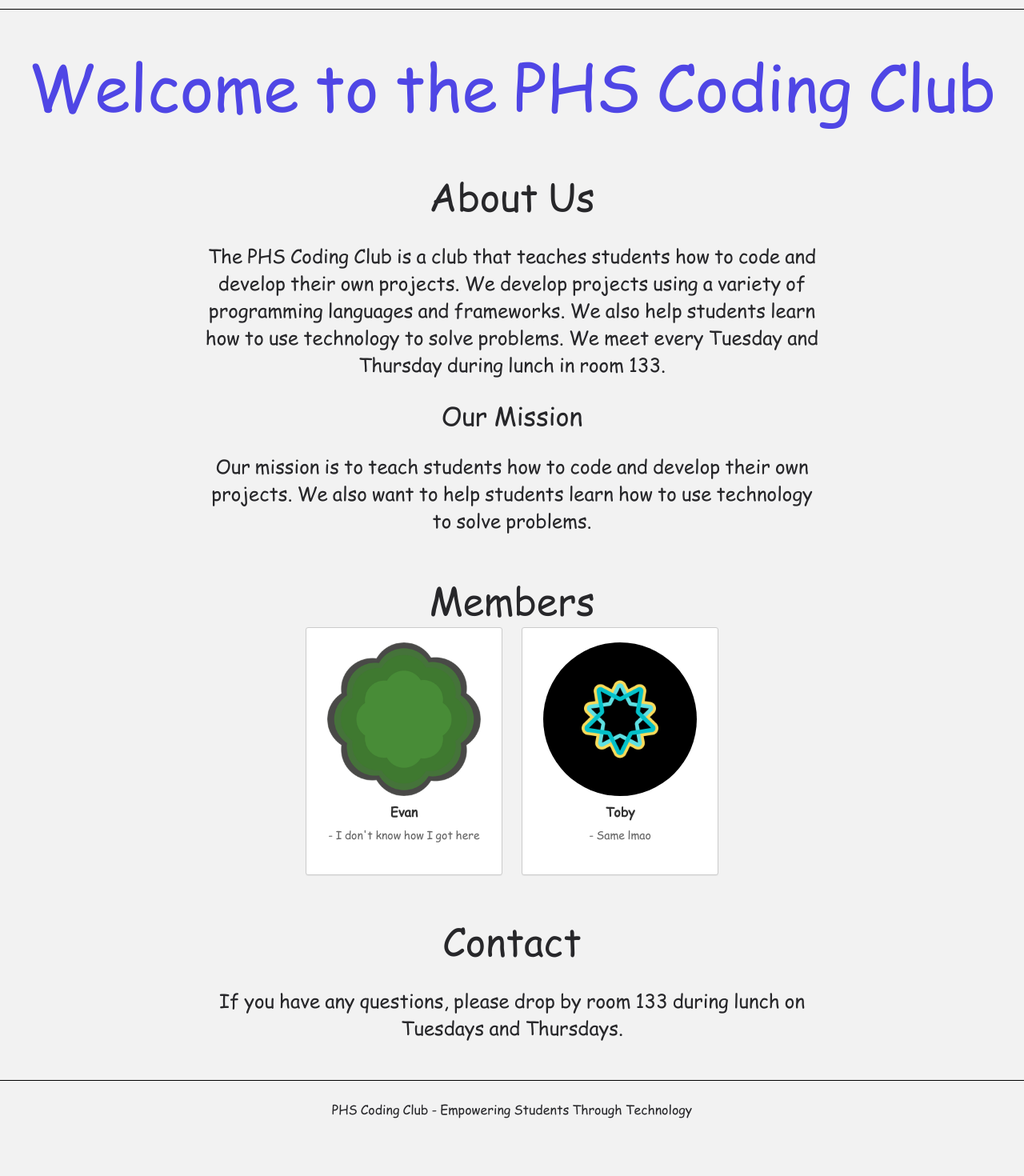
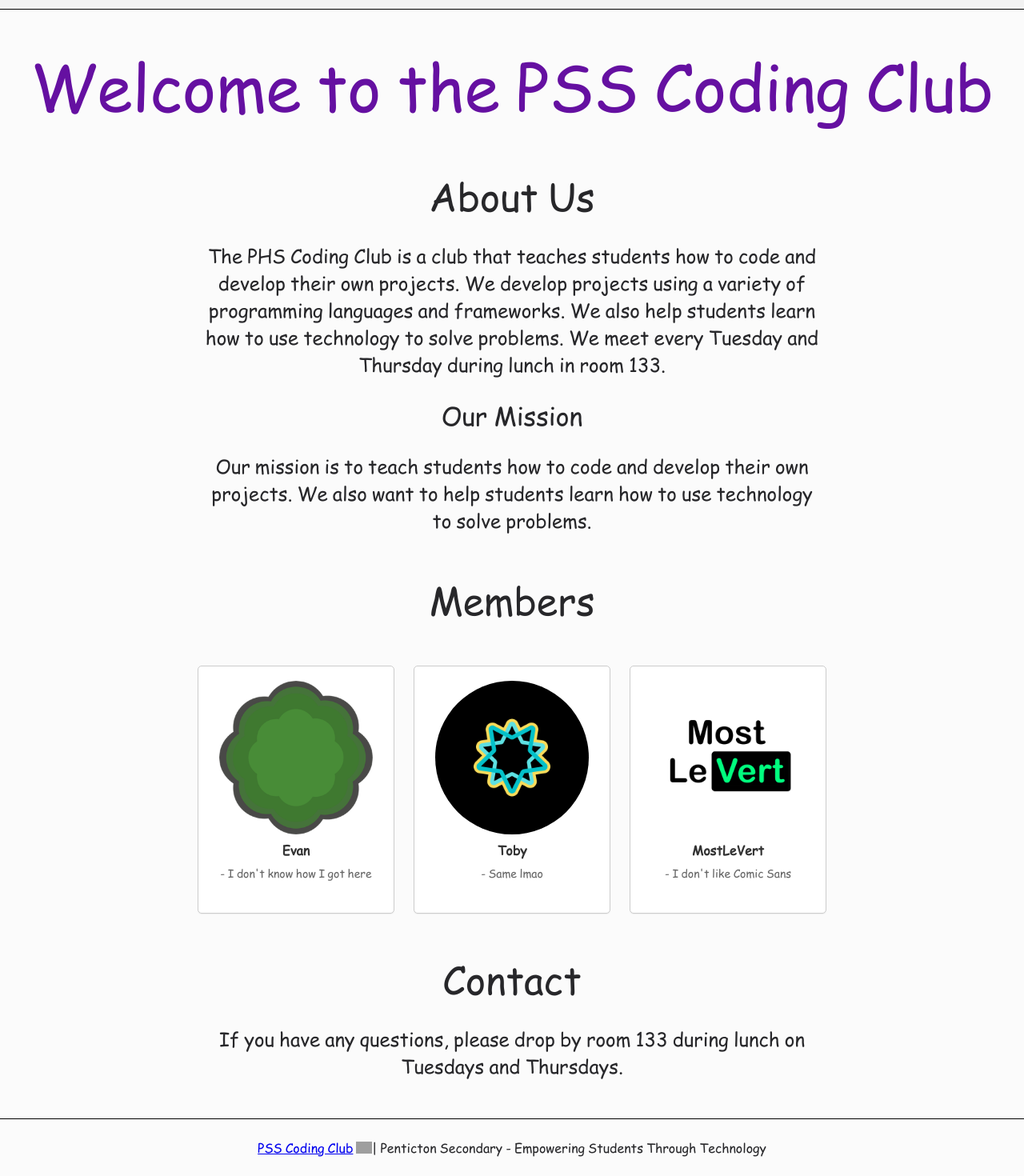
Before and after one commit to PenHigh/PenHigh.github.io, a Next.js app: page / in a window 1280 px wide. Shown: the part 78-1548 px from the top of the page at 80% size. Before the commit the page ends 1500 px from the top, so only its background shows below. Built offline with nearby package versions, Linux system fonts and the light colour scheme; grey boxes are pictures that could not be loaded.

Commit message:
Minor visual changes & add member card.
Add Github link to bottom of page, changed wording, changed colour of the text to school purple, changed border width on cards, etc.

```diff
--- a/src/components/home/Member/Member.module.css
+++ b/src/components/home/Member/Member.module.css
@@ -1,7 +1,7 @@
 .member {
   background: #fff;
-  border: 1px solid #ccc;
-  border-radius: 3px;
+  border: calc(4px/3) solid #ccc;
+  border-radius: 5px;
   box-shadow: 0 1px 1px rgba(0,0,0,.05);
   display: block;
   padding: 10px;
--- a/src/components/home/NavBar/NavBar.module.css
+++ b/src/components/home/NavBar/NavBar.module.css
@@ -22,7 +22,7 @@
   margin: 0px;
   font-size: 2.5rem;
   font-weight: 700;
-  color: #4f46e5;
+  color: #6510a1;
   text-decoration: none;
 }
 
--- a/src/components/home/NavBar/NavBar.tsx
+++ b/src/components/home/NavBar/NavBar.tsx
@@ -17,7 +17,7 @@ const NavBar = () => (
           className={styles.logo}
           href="/#"
         >
-          PHS Coding Club
+          PSS Coding Club
         </Link>
       </div>
       {/* Right Side (Links) */}
--- a/src/pages/_document.tsx
+++ b/src/pages/_document.tsx
@@ -7,7 +7,7 @@ export default function Document() {
   return (
     <Html lang="en">
       <Head>
-        <title>PHS Coding Club</title>
+        <title>PSS Coding Club</title>
         <meta charSet="utf-8" />
         <meta name="viewport" content="width=device-width, initial-scale=1" />
         <meta name="description" content="The PHS Coding Club is a club that teaches students how to code and develop their own projects." />
--- a/src/pages/index.tsx
+++ b/src/pages/index.tsx
@@ -5,6 +5,7 @@ import Member from '../components/home/Member/Member';
 import styles from '../styles/Home.module.css';
 import tobyLogo from '../public/static/members/tobycm.png';
 import evanLogo from '../public/static/members/evan.png';
+import MostLeVertLogo from '../public/static/members/MostLeVert_LogoVISUALCENTER.png';
 
 const Home = () => (
   <div>
@@ -12,7 +13,7 @@ const Home = () => (
 
     <div className={styles.title}>
       <span>
-        Welcome to the PHS Coding Club
+        Welcome to the PSS Coding Club
       </span>
     </div>
 
@@ -60,6 +61,11 @@ const Home = () => (
           image={tobyLogo}
           bio="Same lmao"
         />
+        <Member
+          name="MostLeVert"
+          image={MostLeVertLogo}
+          bio="I don't like Comic Sans"
+        />
       </div>
     </div>
 
@@ -80,7 +86,7 @@ const Home = () => (
       className={styles.footer}
     >
       <span>
-        PHS Coding Club - Empowering Students Through Technology
+        <a href="https://github.com/PenHigh/PenHigh.github.io">PSS Coding Club <img src='https://github.githubassets.com/images/modules/logos_page/GitHub-Mark.png'/></a>| Penticton Secondary - Empowering Students Through Technology
       </span>
     </div>
   </div>
--- a/src/styles/Home.module.css
+++ b/src/styles/Home.module.css
@@ -6,7 +6,7 @@
   margin-top: 8rem;
   margin-bottom: 3rem;
 
-  color: #4f46e5;
+  color: #6510a1;
   text-align: center;
 
   font-size: 5rem;
@@ -47,7 +47,7 @@
   justify-content: center;
   align-items: center;
   gap: 1.5rem;
-
+  margin-top: 3rem;
   color: #27272a;
   text-align: center;
 
@@ -77,16 +77,26 @@
   display: flex;
   justify-content: center;
   align-items: center;
-
   color: #27272a;
-  text-align: center;
-
   width: 100%;
-
   margin-top: 3rem;
-
   border-top: 1px solid black;
-
   padding-top: 1.5rem;
   padding-bottom: 1.5rem;
 }
+.footer span {
+  width: 100%;
+  display: flex;
+  flex-direction: row;
+  align-items: center;
+  justify-content: center;
+}
+.footer span a {
+  display: flex;
+  justify-content: center;
+  align-items: center;
+}
+.footer span a img {
+  width: 20px;
+  margin-left: 3.25px;
+}
--- a/src/styles/globals.css
+++ b/src/styles/globals.css
@@ -11,5 +11,5 @@ body {
   margin: 0px;
   padding: 0px;
   height: 100%;
-  background-color: #f2f2f2;
+  background-color: rgb(251,251,251);
 }
```
Also changed, not shown: src/public/static/images/github-mark.png (added), src/public/static/members/MostLeVert_LogoVISUALCENTER.png (added).
